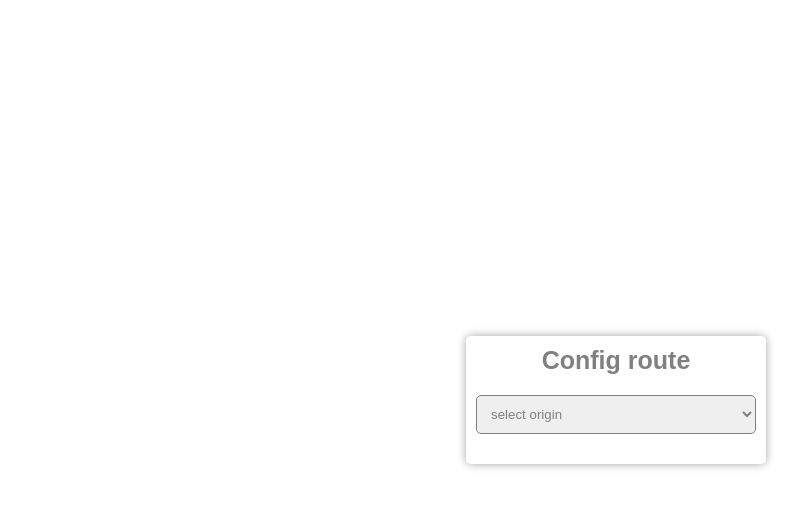
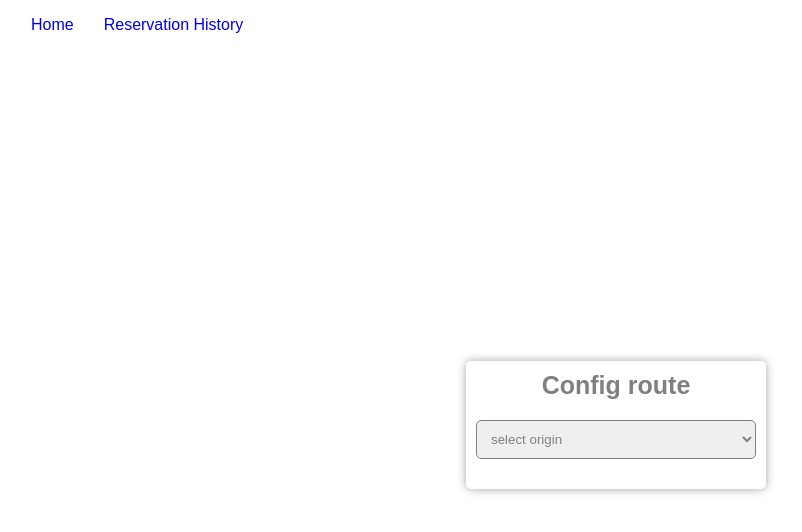
Before and after one commit to nelsonoftrafalgar/cosmos-odyssey, a React (Create React App) app in the folder client/: page / in a window 1280 px wide. Shown: the top 532 px of the page, without its empty margins (24-826 px from the left). Built offline with nearby package versions, Linux system fonts and the light colour scheme.

Commit message:
add navigation

```diff
--- a/client/src/App.tsx
+++ b/client/src/App.tsx
@@ -1,13 +1,15 @@
 import { Route, BrowserRouter as Router, Switch } from 'react-router-dom'
 
+import Navigation from 'components/Navigation'
 import PriceList from 'components/PriceList'
 import ReservationHistory from 'components/ReservationHistory'
 import RouteSelect from 'components/RouteSelect'
 
 const App = () => {
 	return (
-		<div className='app'>
-			<Router>
+		<Router>
+			<Navigation />
+			<div className='app'>
 				<Switch>
 					<Route exact path='/'>
 						<RouteSelect />
@@ -19,8 +21,8 @@ const App = () => {
 						<ReservationHistory />
 					</Route>
 				</Switch>
-			</Router>
-		</div>
+			</div>
+		</Router>
 	)
 }
 
--- /dev/null
+++ b/client/src/components/Navigation.tsx
@@ -0,0 +1,18 @@
+import { Link } from 'react-router-dom'
+
+const Navigation = () => {
+	return (
+		<header className='navigation-wrapper'>
+			<ul className='navigation-list'>
+				<li className='navigation-list-item'>
+					<Link to='/'>Home</Link>
+				</li>
+				<li className='navigation-list-item'>
+					<Link to='/reservationHistory'>Reservation History</Link>
+				</li>
+			</ul>
+		</header>
+	)
+}
+
+export default Navigation
--- a/client/src/styles/app.scss
+++ b/client/src/styles/app.scss
@@ -2,5 +2,5 @@
 	display: flex;
 	align-items: center;
 	justify-content: center;
-	min-height: inherit;
+	min-height: calc(100vh - 50px);
 }
--- a/client/src/styles/index.scss
+++ b/client/src/styles/index.scss
@@ -1,5 +1,6 @@
 @import 'layout';
 @import 'app';
+@import 'navigation';
 @import 'routeSelect';
 @import 'priceList';
 @import 'reservationModal';
--- /dev/null
+++ b/client/src/styles/navigation.scss
@@ -0,0 +1,20 @@
+.navigation-wrapper {
+	width: 100%;
+	padding: 0 15px;
+	height: 50px;
+	display: flex;
+	align-items: center;
+}
+
+.navigation-list {
+	list-style-type: none;
+}
+
+.navigation-list-item {
+	display: inline;
+	margin-right: 30px;
+
+	a {
+		text-decoration: none;
+	}
+}
```
